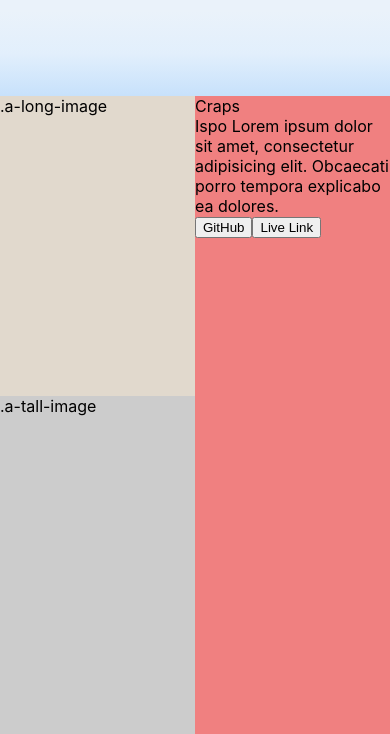
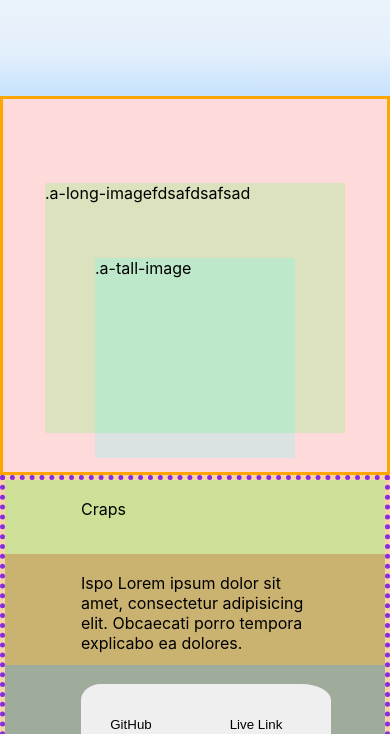
Before and after one commit to sparklingwaterlemon/Portfolio, a React (Create React App) app: page / in a window 390 px wide. Shown: the part 1930-2664 px from the top of the page. Built offline with nearby package versions, Linux system fonts and the light colour scheme.

Commit message:
completed project a desktop and iphone responsive design

```diff
--- a/src/Components/ProjectSectionA/ProjectSectionA.css
+++ b/src/Components/ProjectSectionA/ProjectSectionA.css
@@ -16,99 +16,181 @@
     height: 90vh;
     width: 50vw;
     background-color: rgba(128, 128, 128,.4);
+
+    display: flex;
+    /* align-items: center; */
+    justify-content: center;
+    flex-wrap: wrap;
+    /* margin: 50px; */
 }
 
 .a-long-image{
-    /* position: relative; */
-    height: 300px;
+    position: relative;
+    height: 400px;
+    width: 400px;
     background-color:rgba(255, 235, 205,.4);
+
+    left: 0;
+    top: 10vh;
+
 
 }
 
 .a-tall-image{
+    position: relative;
+    height: 300px;
+    width: 200px;
+    background-color: rgba(0, 0, 0, 0.4);
 
+    left: 50%;
+    transform: translate(-50%);
+    top: 15vh;
 }
 
 
 .a-statement-container{
     height: 90vh;
     width: 50vw;
-    background-color: lightcoral;
+    background-color: rgba(240, 128, 128,.4);
 }
 
+.a-title{
+    height: 35vh;
+    width: 200px;
+
+    display: flex;
+    align-items: flex-end;
+    justify-content: start;
+    padding-left: 10%;
+
+    background-color: rgba(147, 240, 128, 0.4);
+}
+
+.a-text{
+    height: 30vh;
+    width: 300px;
+
+    display: flex;
+    align-items: flex-start;
+    justify-content: start;
+    padding-left: 10%;
+    padding-top: 5%;
 
 
+    background-color: rgba(137, 125, 32, 0.4);
+}
+
 .a-button-container{
+    height: 25vh;
+    width: 100%;
 
+    display: flex;
+    align-items: flex-start;
+    justify-content: start;
+    padding-left: 10%;
+    padding-top: 5%;
+
+
+    background-color: rgba(32, 109, 137, 0.4);
 }
 
 .button1 {
-    /* height: 80px;
+    height: 80px;
     width: 100px;
     border-radius: 20% 0% 0% 20%;
     border: none;
-    text-align: center; */
+    text-align: center;
 }
+
 .button2 {
-    /* height: 80px;
+    height: 80px;
     width: 150px;
     border-radius: 0% 20% 20% 0%;
     text-align: center;
-    border: none; */
+    border: none;
 }
 
-@media only screen and (max-width: 600){
-
+@media only screen and (max-width: 600px){
+    #projects{
+        height: 100vh;
+        display: block;
+    }
     .a-image-container{
         height: 45vh;
+        background-color: rgba(253, 69, 69, 0.2);
         width: 100vw;
-        background-color: rgba(253, 69, 69, 0.4);
 
-        /* display: flex; */
-        /* text-align: center;
-        justify-content: center; */
+        display: flex;
+        justify-content: center;
+        border: 3px solid orange;
     }
+    .a-long-image{
+        height: 250px;
+        background-color: rgba(81, 253, 69, 0.2);
+        width: 300px;
 
-    .a-long-image{
         position: relative;
+        z-index: 0;
+    }
+    .a-tall-image{
+        height: 200px;
+        background-color: rgba(69, 253, 253, 0.2);
+        width: 200px;
 
-        height: 250px;
-        width: 600px;
+        position: absolute;
 
         left: 50%;
-        top: 10%;
         transform: translate(-50%);
+        top: 30%;
 
-        background-color: rgba(81, 253, 69, 0.4);
-        z-index: 0;
-    }
-
-    .a-tall-image{
-        position: relative;
-
-        height: 250px;
-        width: 200px;
-
-        bottom: 20%;
-        left: 50%;
-        transform: translate(-50%);
-
-
-        background-color: rgba(69, 253, 253, 0.4);
         z-index: 1;
     }
 
+    .a-statement-container{
+        height: 45vh;
+        background-color: rgba(230, 149, 35, 0.4);
+        width: 100vw;
+        border: 5px dotted blueviolet;
+    }
+    .a-title{
+        height: 20%;
+        width: 100%;
 
-    .a-statement-container{
-        height: 30vh;
-        background-color: rgba(230, 149, 35, 0.4);
+        display: flex;
+        align-items: flex-start;
+        justify-content: start;
+        padding-left: 20%;
+        padding-top: 5%;
+
+        background-color: rgba(147, 240, 128, 0.4);
     }
 
+    .a-text{
+        height: 30%;
+        width: 100%;
+
+        display: flex;
+        align-items: flex-start;
+        justify-content: start;
+        padding-top: 5%;
+        padding-right: 20%;
+        padding-left: 20%;
 
 
-    .a-button-container{
-        height: 15vh;
-        background-color: rgba(255, 244, 93, 0.4);
+        background-color: rgba(137, 125, 32, 0.4);
+    }
+
+   .a-button-container{
+        height: 50%;
+        width: 100%;
+
+        display: flex;
+        align-items: flex-start;
+        justify-content: start;
+        padding-top: 5%;
+        padding-left: 20%;
+
+        background-color: rgba(32, 109, 137, 0.4);
     }
 
     .button1 {
--- a/src/Components/ProjectSectionA/ProjectSectionA.jsx
+++ b/src/Components/ProjectSectionA/ProjectSectionA.jsx
@@ -7,12 +7,13 @@ export default function ProjectSectionA(){
 
             <div className="a-image-container">
                 <div className="a-long-image">
-                    .a-long-image
+                    .a-long-imagefdsafdsafsad
+                    <div className="a-tall-image">
+                        .a-tall-image
+                    </div>
                 </div>
 
-                <div className="a-tall-image">
-                    .a-tall-image
-                </div>
+
 
                 {/* <img className="a-long-image" />
                 <img className="a-tall-image" /> */}
```
